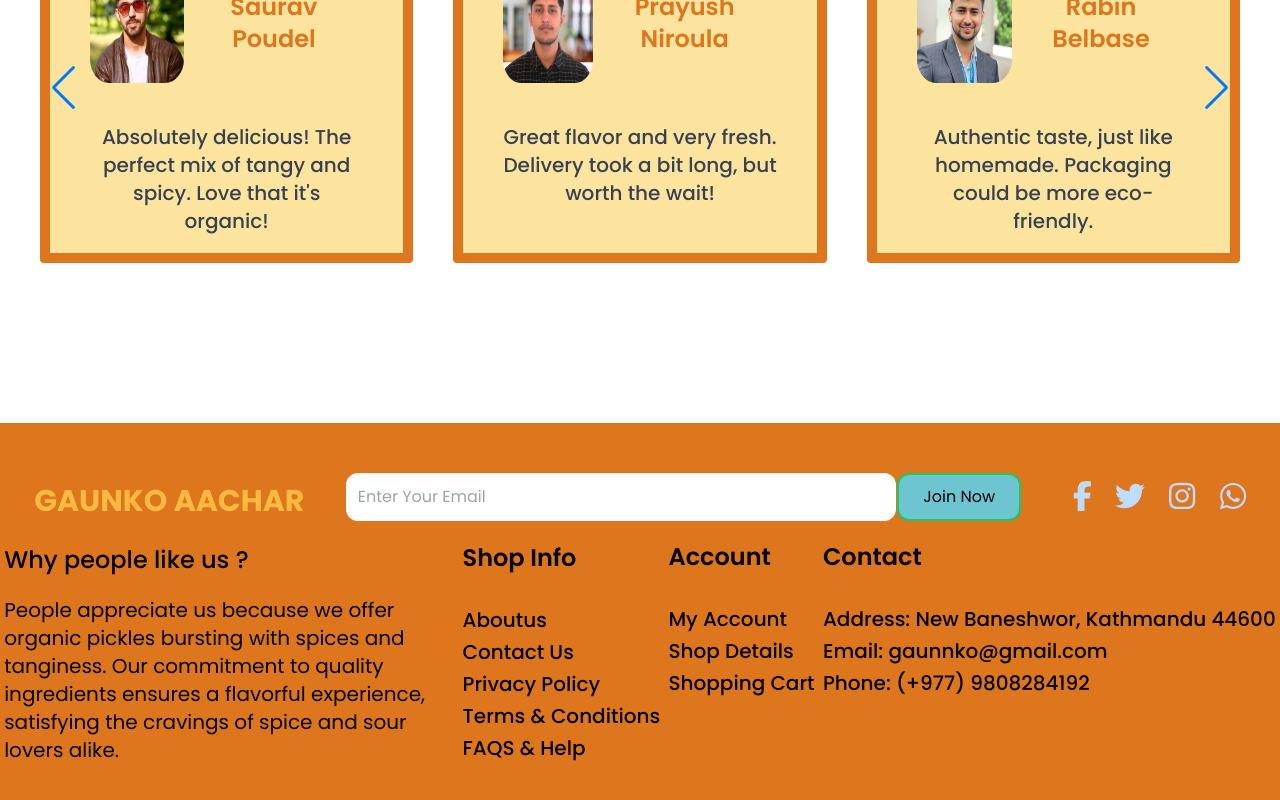
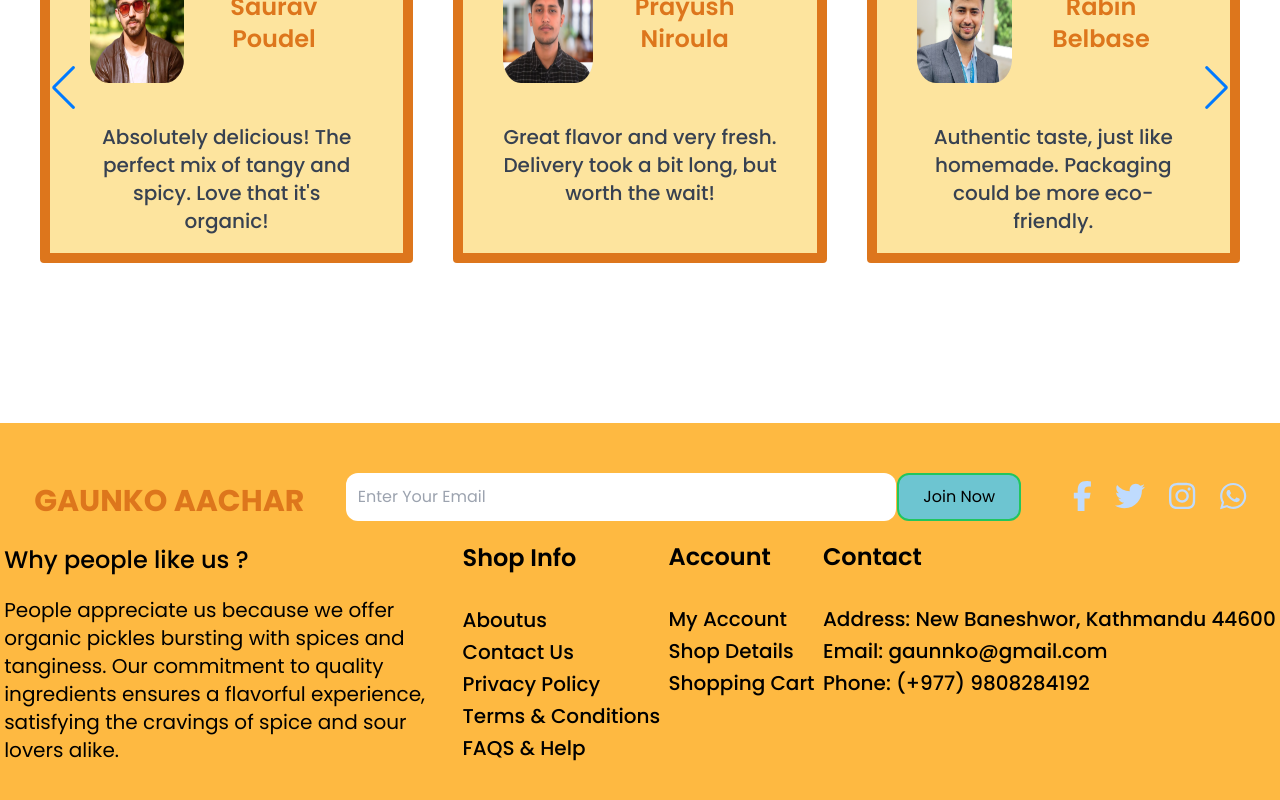
Before and after one commit to anishmendes/Pickle-Ecommerce-Project, a React (Vite) app: page / in a window 1280 px wide. Shown: the part 3509-4309 px from the top of the page. Built offline with nearby package versions, Linux system fonts and the light colour scheme; a web font is replaced by a local one.

Commit message:
footer color also done

```diff
--- a/src/Components/Footer/Footer.jsx
+++ b/src/Components/Footer/Footer.jsx
@@ -4,9 +4,9 @@ import { faFacebookF, faTwitter, faInstagram, faWhatsapp } from '@fortawesome/fr
 
 const Footer = () => {
   return (
-    <div className='p-auto bg-hard mt-[100px]'>
+    <div className='p-auto bg-navbar1 mt-[100px]'>
       <div className='flex flex-row items-center justify-center  pt-[50px] gap-[1.5px] '>
-      <h1 className='text-3xl font-bold pt-2 text-navbar1 flex pr-10 '>GAUNKO AACHAR</h1>
+      <h1 className='text-3xl font-bold pt-2 text-hard flex pr-10 '>GAUNKO AACHAR</h1>
          <input type='text' placeholder='Enter Your Email' className='p-3 w-[550px] rounded-xl text-black' />
          <button className='bg-customGray text-black  border-green-500 border-2 rounded-xl p-[10px] pl-6 pr-6  '>Join Now</button>
 
```
